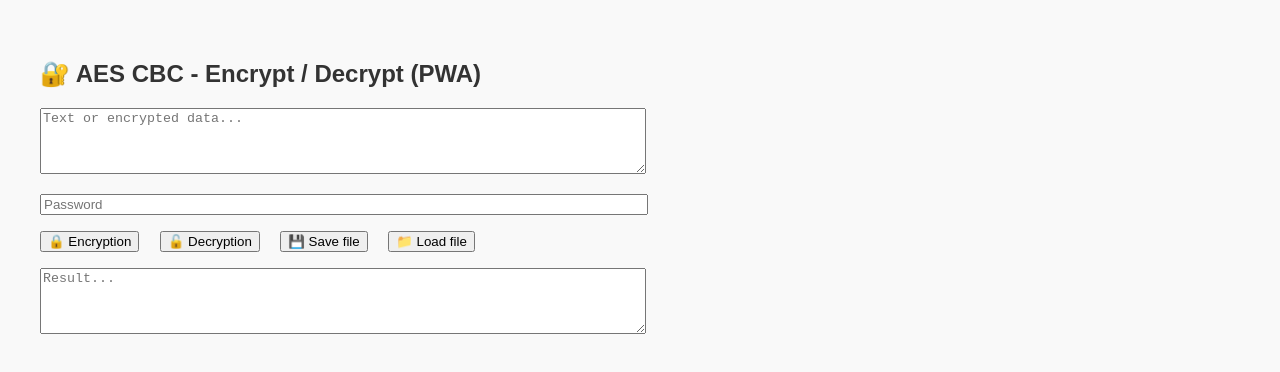
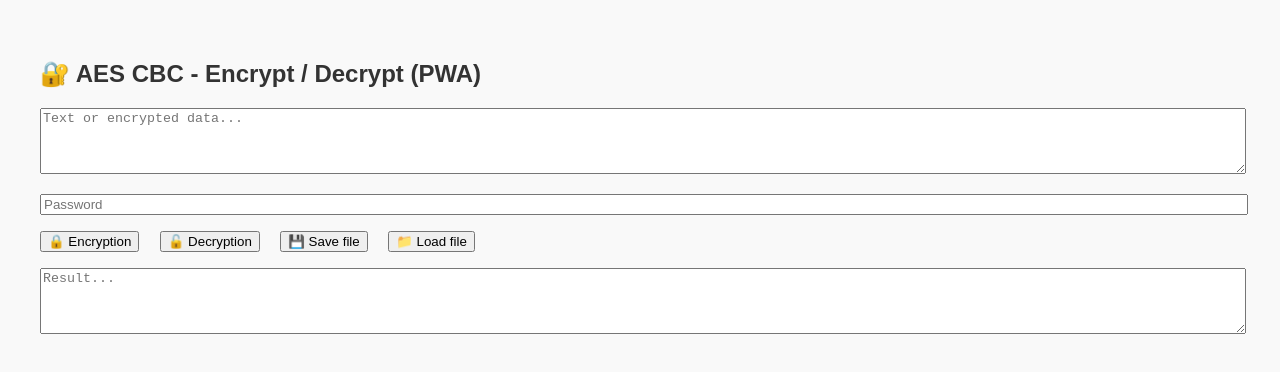
Before and after one commit to abatsakidis/AES-CBC-Text-Encryptor-PWA-, a plain HTML site: page AES-CBC-Text-Encryptor-PWA.html in a window 1280 px wide. Drawn offline with nearby package versions, Linux system fonts and the light colour scheme.

Commit message:
first commit

```diff
--- a/AES-CBC-Text-Encryptor-PWA.html
+++ b/AES-CBC-Text-Encryptor-PWA.html
@@ -9,7 +9,7 @@
   <script src="https://cdn.jsdelivr.net/npm/crypto-js@4.1.1/crypto-js.js"></script>
   <style>
     body { font-family: sans-serif; padding: 2rem; background: #f9f9f9; color: #333; }
-    textarea, input { width: 100%; max-width: 600px; margin-bottom: 1rem; }
+    textarea, input { width: 100%; margin-bottom: 1rem; }
     button { margin-right: 1rem; margin-bottom: 1rem; }
   </style>
 </head>
```
